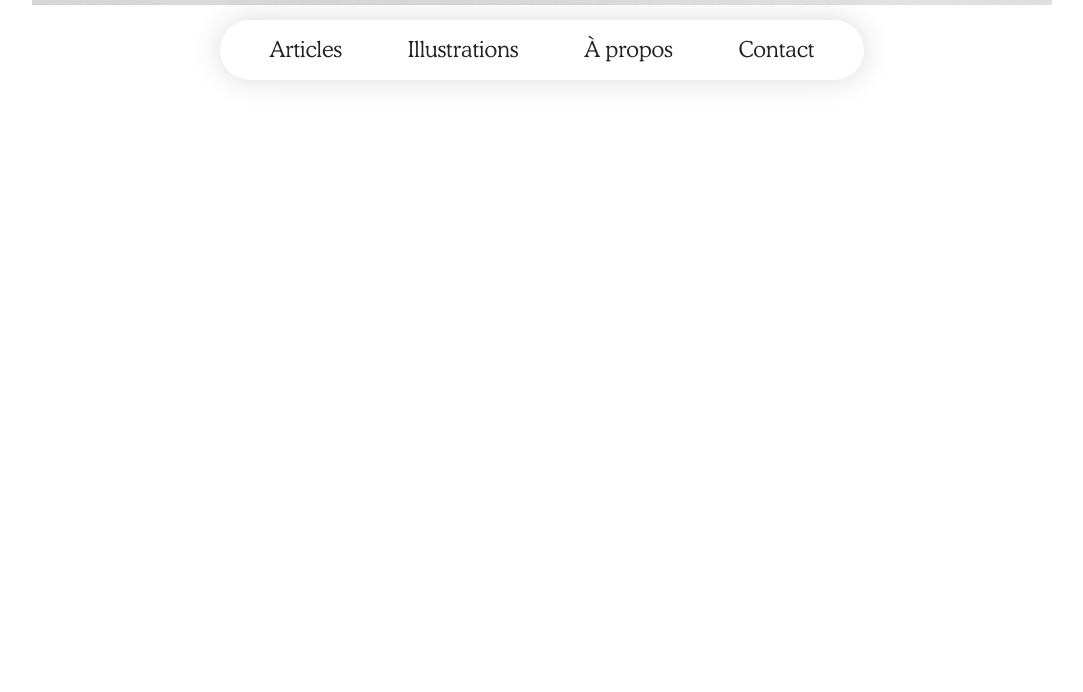
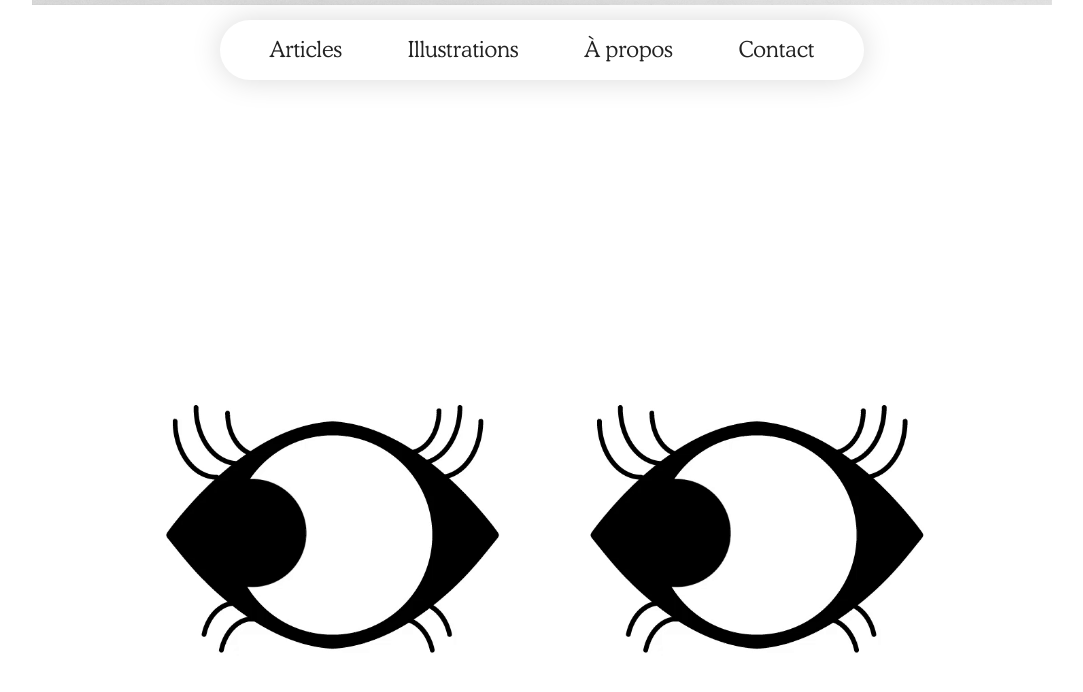
Before and after one commit to yulek-emc/website, a Jekyll site: the page built from _articles/expocom.md, in a window 1280 px wide and 900 px high, scrolled down 2437 px. Shown: the top 692 px of the window, without its empty margins (98-1181 px from the left). Built offline with Jekyll 4.4.1, drawn with Linux system fonts in a browser that asks for light colours; a script that is not in the unit is left out; before the commit the page ends 2542 px from its top, so only the background shows below that.

Commit message:
Update Articles “expocom”

```diff
--- a/_articles/expocom.md
+++ b/_articles/expocom.md
@@ -18,4 +18,10 @@ article-content: >-
 
 
   ![](/assets/uploads/printing.jpg)
+
+
+  ![](/assets/uploads/lesyeux.gif)
+
+
+  ![]()
 ---
```
Also changed, not shown: assets/uploads/lesyeux.gif (added).
